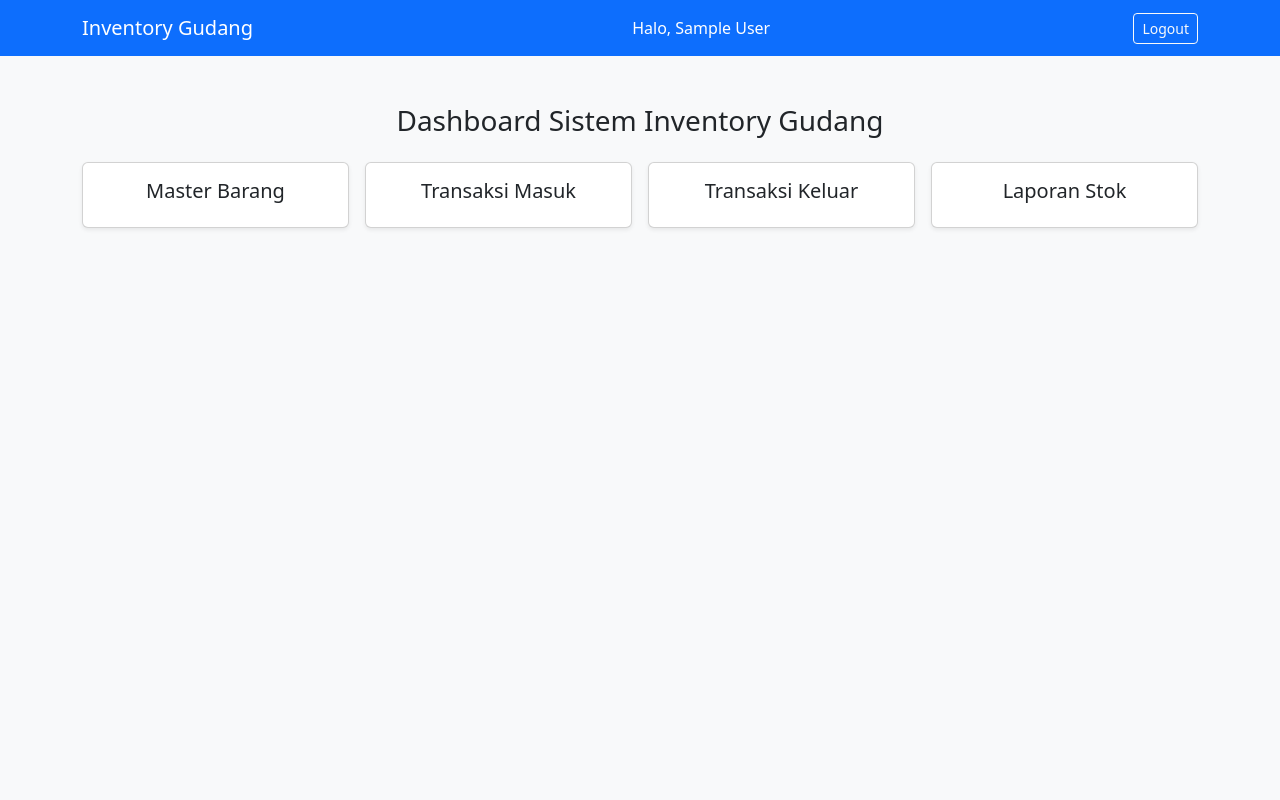
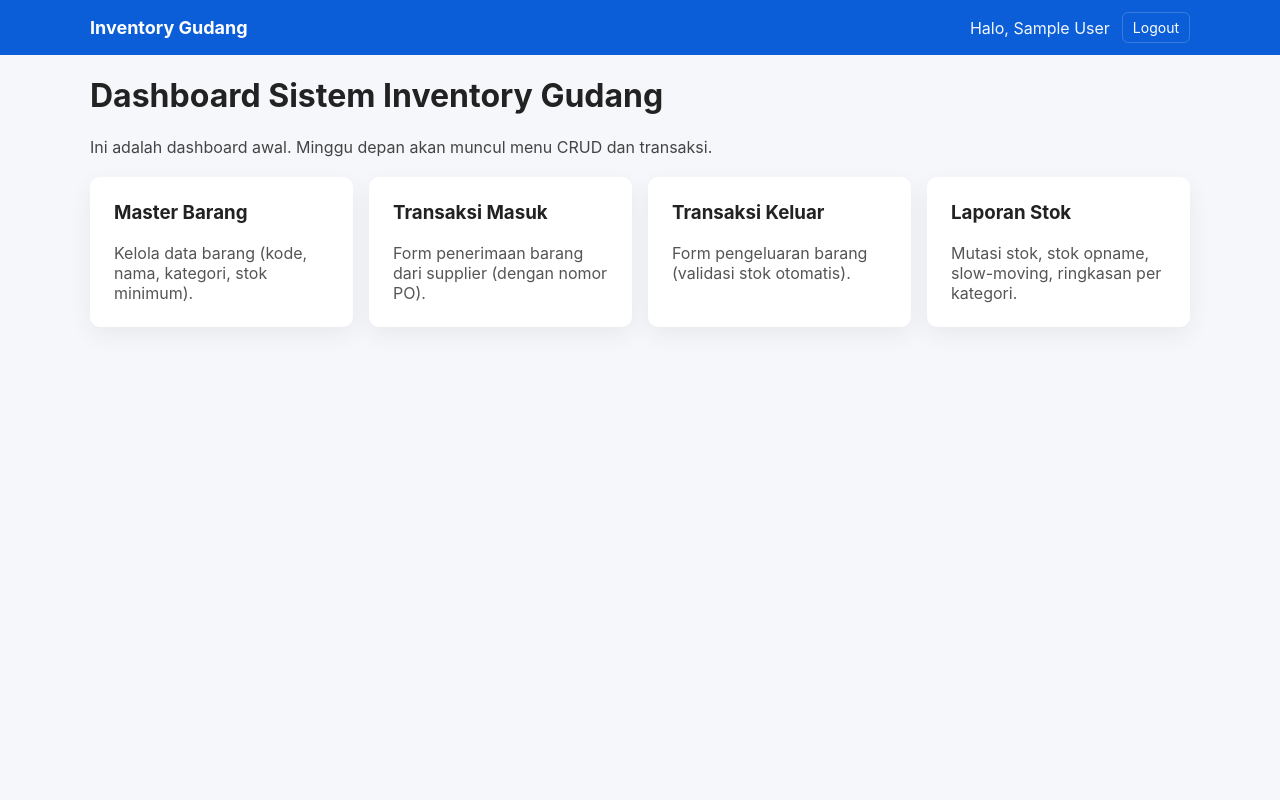
Before and after one commit to farras55/SistemInventoriGudang, a PHP site: page / in a window 1280 px wide. Run offline with PHP 8.4, Linux system fonts and the light colour scheme; the visitor is signed in with stand-in values (Sample User, id 1).

Commit message:
Ubah ke CSS5

```diff
--- a/index.php
+++ b/index.php
@@ -8,53 +8,47 @@ if (!isset($_SESSION['user'])) {
 <!DOCTYPE html>
 <html lang="id">
 <head>
-    <meta charset="UTF-8">
-    <title>Dashboard - Inventory Gudang</title>
-    <link href="https://cdn.jsdelivr.net/npm/bootstrap@5.3.3/dist/css/bootstrap.min.css" rel="stylesheet">
+  <meta charset="utf-8">
+  <title>Dashboard - Inventory Gudang</title>
+  <meta name="viewport" content="width=device-width,initial-scale=1">
+  <link rel="stylesheet" href="style.css">
 </head>
-<body class="bg-light">
+<body>
+  <header class="topbar">
+    <div class="container">
+      <div class="brand">Inventory Gudang</div>
+      <nav class="nav">
+        <span class="welcome">Halo, <?= htmlspecialchars($_SESSION['user']) ?></span>
+        <a class="btn-ghost" href="logout.php">Logout</a>
+      </nav>
+    </div>
+  </header>
 
-<nav class="navbar navbar-dark bg-primary">
-    <div class="container">
-        <a class="navbar-brand" href="#">Inventory Gudang</a>
-        <span class="text-white">Halo, <?= $_SESSION['user'] ?></span>
-        <a href="logout.php" class="btn btn-outline-light btn-sm">Logout</a>
-    </div>
-</nav>
+  <main class="container mt-20">
+    <h1>Dashboard Sistem Inventory Gudang</h1>
+    <p class="lead">Ini adalah dashboard awal. Minggu depan akan muncul menu CRUD dan transaksi.</p>
 
-<div class="container mt-5">
+    <section class="grid-4 gap-16 mt-20">
+      <article class="card">
+        <h3>Master Barang</h3>
+        <p>Kelola data barang (kode, nama, kategori, stok minimum).</p>
+      </article>
 
-    <h3 class="text-center mb-4">Dashboard Sistem Inventory Gudang</h3>
+      <article class="card">
+        <h3>Transaksi Masuk</h3>
+        <p>Form penerimaan barang dari supplier (dengan nomor PO).</p>
+      </article>
 
-    <div class="row g-3">
+      <article class="card">
+        <h3>Transaksi Keluar</h3>
+        <p>Form pengeluaran barang (validasi stok otomatis).</p>
+      </article>
 
-        <div class="col-md-3">
-            <div class="card shadow-sm p-3 text-center">
-                <h5>Master Barang</h5>
-            </div>
-        </div>
-
-        <div class="col-md-3">
-            <div class="card shadow-sm p-3 text-center">
-                <h5>Transaksi Masuk</h5>
-            </div>
-        </div>
-
-        <div class="col-md-3">
-            <div class="card shadow-sm p-3 text-center">
-                <h5>Transaksi Keluar</h5>
-            </div>
-        </div>
-
-        <div class="col-md-3">
-            <div class="card shadow-sm p-3 text-center">
-                <h5>Laporan Stok</h5>
-            </div>
-        </div>
-
-    </div>
-
-</div>
-
+      <article class="card">
+        <h3>Laporan Stok</h3>
+        <p>Mutasi stok, stok opname, slow-moving, ringkasan per kategori.</p>
+      </article>
+    </section>
+  </main>
 </body>
 </html>
--- a/style.css
+++ b/style.css
@@ -0,0 +1,50 @@
+/* Global reset-ish */
+* { box-sizing: border-box; }
+html,body { height:100%; margin:0; font-family: Inter, system-ui, -apple-system, "Segoe UI", Roboto, "Helvetica Neue", Arial; color:#222; background:#f6f7fb; }
+
+/* helpers */
+.container { width:90%; max-width:1100px; margin:0 auto; }
+.mt-20 { margin-top:20px; }
+.lead { color:#444; }
+
+/* Topbar */
+.topbar { background:#0b5ed7; color:white; padding:12px 0; }
+.topbar .container { display:flex; align-items:center; justify-content:space-between; }
+.brand { font-weight:700; font-size:18px; }
+.nav { display:flex; gap:12px; align-items:center; }
+.welcome { opacity:.95; }
+.btn-ghost { color:white; text-decoration:none; padding:6px 10px; border:1px solid rgba(255,255,255,0.18); border-radius:6px; font-size:14px; }
+
+/* Centered login card */
+.center-page { min-height:100vh; display:flex; align-items:center; justify-content:center; }
+.card { background:white; width:100%; max-width:380px; padding:24px; border-radius:10px; box-shadow:0 8px 24px rgba(15,15,20,0.06); }
+.card-title { margin:0 0 12px 0; text-align:center; font-size:20px; }
+.alert { padding:10px; border-radius:6px; margin-bottom:12px; font-size:14px; }
+.alert-error { background:#ffe9e9; color:#8b1a1a; border:1px solid #f2c6c6; }
+
+/* form */
+.form .label { display:block; margin-bottom:8px; font-size:14px; color:#333; }
+.input { width:100%; padding:10px 12px; border:1px solid #d6d9e6; border-radius:8px; margin-top:6px; font-size:14px; }
+.btn { display:inline-block; width:100%; padding:10px 12px; background:#0b5ed7; color:white; border:none; border-radius:8px; font-weight:600; cursor:pointer; margin-top:12px; }
+.btn:hover { background:#084ea8; }
+
+/* small text */
+.muted { margin-top:12px; font-size:13px; color:#666; text-align:center; }
+
+/* dashboard grid */
+.grid-4 { display:grid; grid-template-columns:repeat(4,1fr); }
+.gap-16 { gap:16px; }
+.card article, .card { transition: transform .14s ease, box-shadow .14s ease; }
+.card:hover { transform: translateY(-4px); box-shadow:0 12px 30px rgba(15,15,20,.06); }
+.card h3 { margin-top:0; }
+.card p { margin-bottom:0; color:#555; }
+
+/* responsive */
+@media (max-width:900px) {
+  .grid-4 { grid-template-columns:repeat(2,1fr); }
+}
+@media (max-width:480px) {
+  .grid-4 { grid-template-columns:1fr; }
+  .container { width:94%; }
+  .topbar .container { flex-direction:column; gap:8px; align-items:flex-start; }
+}
```
Also changed, not shown: views/Auth/login.php (+30 -28 lines).
